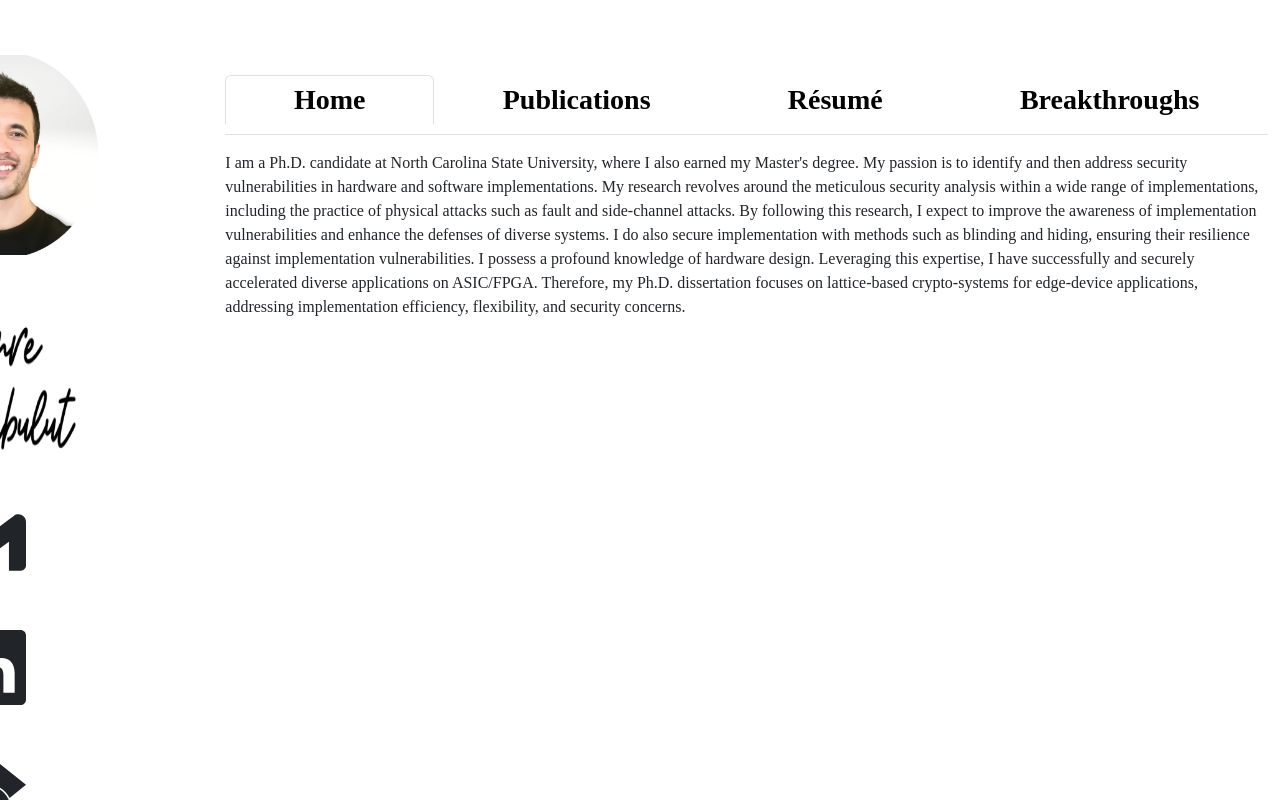
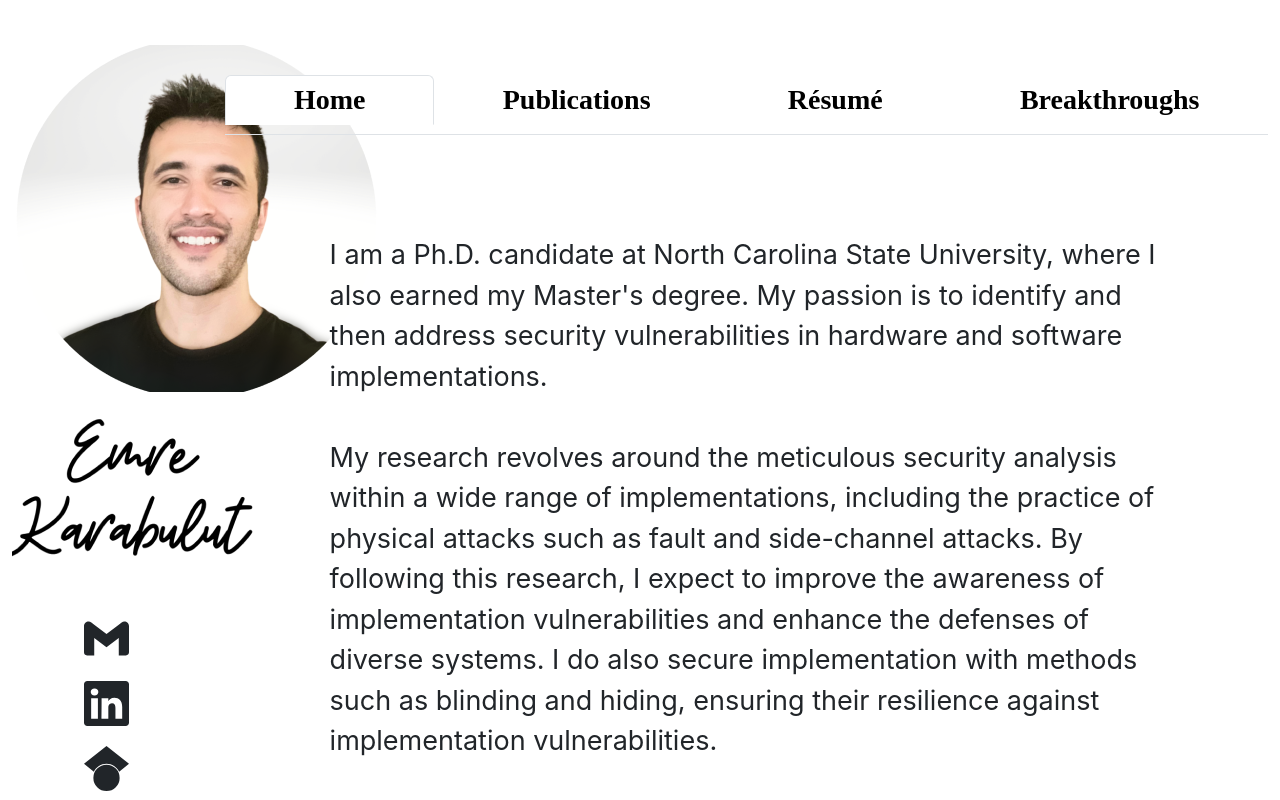
Before and after one commit to frkrbltn/portfolio, a React (Create React App) app: page / in a window 1280 px wide. Both pictures are taken after a click on the tab "Home". Shown: the top 800 px of the page. Built offline with nearby package versions, Linux system fonts and the light colour scheme; a web font is replaced by a local one.

Commit message:
Pro is about to done

```diff
--- a/src/App.scss
+++ b/src/App.scss
@@ -5,12 +5,6 @@
   flex-direction: column;
 }
 
-.main-container {
-  display: flex;
-  justify-content: space-between;
-  width: 100%;
-  margin-top: 30px;
-}
 .tab-style {
   height: 60px;
   width: 100%;
@@ -23,11 +17,6 @@
   color: #000000;
 }
 
-.tab-container {
-  display: flex;
-  flex-direction: column;
-}
-
 .nav-link:hover {
   color: #000;
 }
@@ -35,16 +24,8 @@
   color: #000;
 }
 
-.tabs-container {
-  width: 100%;
-  font-size: 30px;
-  font-style: normal;
-  line-height: 150%;
-  color: #000000;
+.icon-style {
+  width: 45px;
+  height: 45px;
+  margin: 10px auto;
 }
-
-.icon-style {
-  width: 75px;
-  height: 75px;
-  margin: 25px 175px;
-}
--- a/src/App.tsx
+++ b/src/App.tsx
@@ -4,6 +4,7 @@ import "./App.scss";
 import Tab from "react-bootstrap/Tab";
 import Tabs from "react-bootstrap/Tabs";
 import HomeParagraph from "./components/HomeParagraph";
+import Breakthroughs from "./components/Breakthroughs";
 import { SiGmail } from "react-icons/si";
 import { BsLinkedin } from "react-icons/bs";
 import { SiGooglescholar } from "react-icons/si";
@@ -29,11 +30,11 @@ function App() {
         >
           <Image
             src={require("./images/emre-pic.png")}
-            style={{ width: "200px", height: "200px", margin: "25px 100px" }}
+            style={{ width: "auto", height: "auto", margin: "15px auto" }}
           />
           <Image
             src={require("./images/emre-signature.png")}
-            style={{ width: "150px", height: "150px", margin: "25px 125px" }}
+            style={{ width: "auto", height: "auto", margin: "10px auto 45px" }}
           />
           <SiGmail className="icon-style" />
           <BsLinkedin className="icon-style" />
@@ -47,9 +48,14 @@ function App() {
             </Tab>
             <Tab eventKey="publications" title="Publications"></Tab>
             <Tab eventKey="résumé" title="Résumé"></Tab>
-            <Tab eventKey="breakthroughs" title="Breakthroughs"></Tab>
+            <Tab eventKey="breakthroughs" title="Breakthroughs">
+              <Breakthroughs />
+            </Tab>
           </Tabs>
         </Col>
+      </Row>
+      <Row>
+        <Image src={require("./images/work-graph.png")} />
       </Row>
     </Container>
   );
--- /dev/null
+++ b/src/components/Breakthroughs.tsx
@@ -0,0 +1,47 @@
+import React from "react";
+
+function Breakthroughs() {
+  return (
+    <p
+      className="home-page-style"
+      style={{ fontSize: "21px", margin: "75px auto" }}
+    >
+      I am thrilled to share with you my journey as a Ph.D. candidate.
+      Throughout my academic and industry career, I have dedicated myself to
+      discovering and solving unique implementation vulnerabilities.
+      <br />
+      <br />
+      One of my notable achievements includes pioneering the first side-channel
+      attacks on post-quantum cryptography algorithms. By examining
+      vulnerabilities and understanding the intricate details of these
+      algorithms, I strive to fortify their implementations against potential
+      threats.
+      <br />
+      <br />
+      However, my expertise extends beyond attacking systems; I am equally
+      committed to defending them. I have employed methods such as blinding and
+      hiding to protect implementations, ensuring their resilience against
+      potential attacks. Implementing classical cryptography algorithms securely
+      through techniques like masking and shuffling has been a fascinating
+      avenue for me. My effort has been rewarded with multiple patents and
+      scientific papers.
+      <br />
+      <br />
+      Currently, I am immersed in the secure implementations of arithmetic
+      operations, further enhancing the robustness of various systems. Note that
+      this topic has not been studied well since the cryptosystems mostly rely
+      on Boolean operations. However, I am determined to bridge this gap by
+      delving deeper into this domain, aiming to make significant contributions
+      and generate a series of impactful publications that will bear my name.
+      Stay tuned for exciting developments and new insights to further advance
+      our understanding and practical applications in this field.
+      <br />
+      <br />I am also ready to gain more experience in fault injection attacks.
+      These attacks are called invasive attacks and are harder to mitigate. I
+      have identified various implementation vulnerabilities with side-channel
+      attacks. Now, this is the time for the fault attacks.
+    </p>
+  );
+}
+
+export default Breakthroughs;
--- a/src/components/HomeParagraph.scss
+++ b/src/components/HomeParagraph.scss
@@ -2,6 +2,10 @@
 
 .home-page-style {
   display: flex;
-  flex-direction: column;
-  font-family: "Judson", serif;
+  justify-content: center;
+  align-items: center;
+  font-family: "Inter", serif;
+  font-size: 27px;
+  width: 80%;
+  margin: 100px auto;
 }
--- a/src/components/HomeParagraph.tsx
+++ b/src/components/HomeParagraph.tsx
@@ -7,19 +7,22 @@ function HomeParagraph() {
     <p className="home-page-style">
       I am a Ph.D. candidate at North Carolina State University, where I also
       earned my Master's degree. My passion is to identify and then address
-      security vulnerabilities in hardware and software implementations. My
-      research revolves around the meticulous security analysis within a wide
+      security vulnerabilities in hardware and software implementations.
+      <br />
+      <br />
+      My research revolves around the meticulous security analysis within a wide
       range of implementations, including the practice of physical attacks such
       as fault and side-channel attacks. By following this research, I expect to
       improve the awareness of implementation vulnerabilities and enhance the
       defenses of diverse systems. I do also secure implementation with methods
       such as blinding and hiding, ensuring their resilience against
-      implementation vulnerabilities. I possess a profound knowledge of hardware
-      design. Leveraging this expertise, I have successfully and securely
-      accelerated diverse applications on ASIC/FPGA. Therefore, my Ph.D.
-      dissertation focuses on lattice-based crypto-systems for edge-device
-      applications, addressing implementation efficiency, flexibility, and
-      security concerns.
+      implementation vulnerabilities.
+      <br />
+      <br />I possess a profound knowledge of hardware design. Leveraging this
+      expertise, I have successfully and securely accelerated diverse
+      applications on ASIC/FPGA. Therefore, my Ph.D. dissertation focuses on
+      lattice-based crypto-systems for edge-device applications, addressing
+      implementation efficiency, flexibility, and security concerns.
     </p>
   );
 }
```
Also changed, not shown: src/images/work-graph.png (added).
